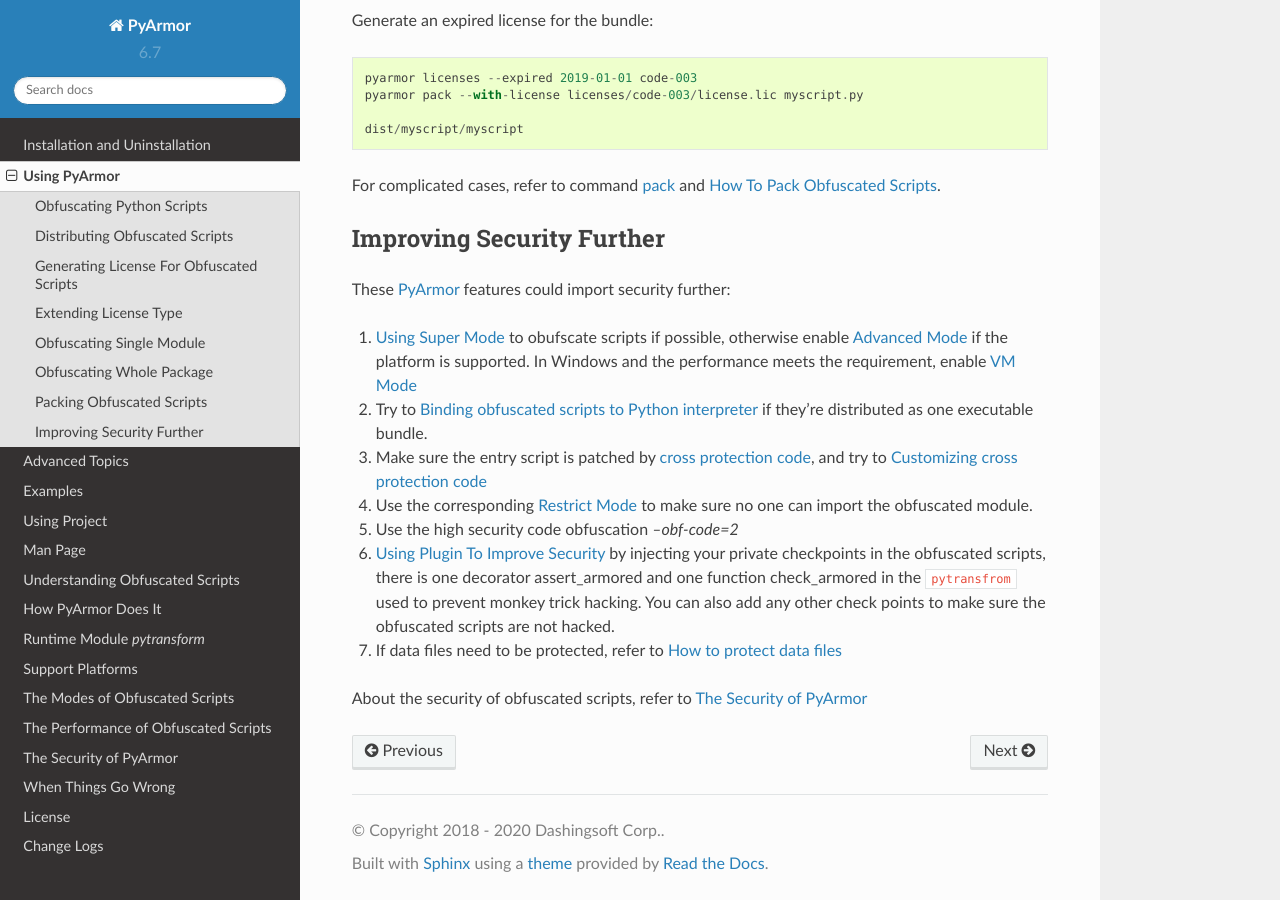
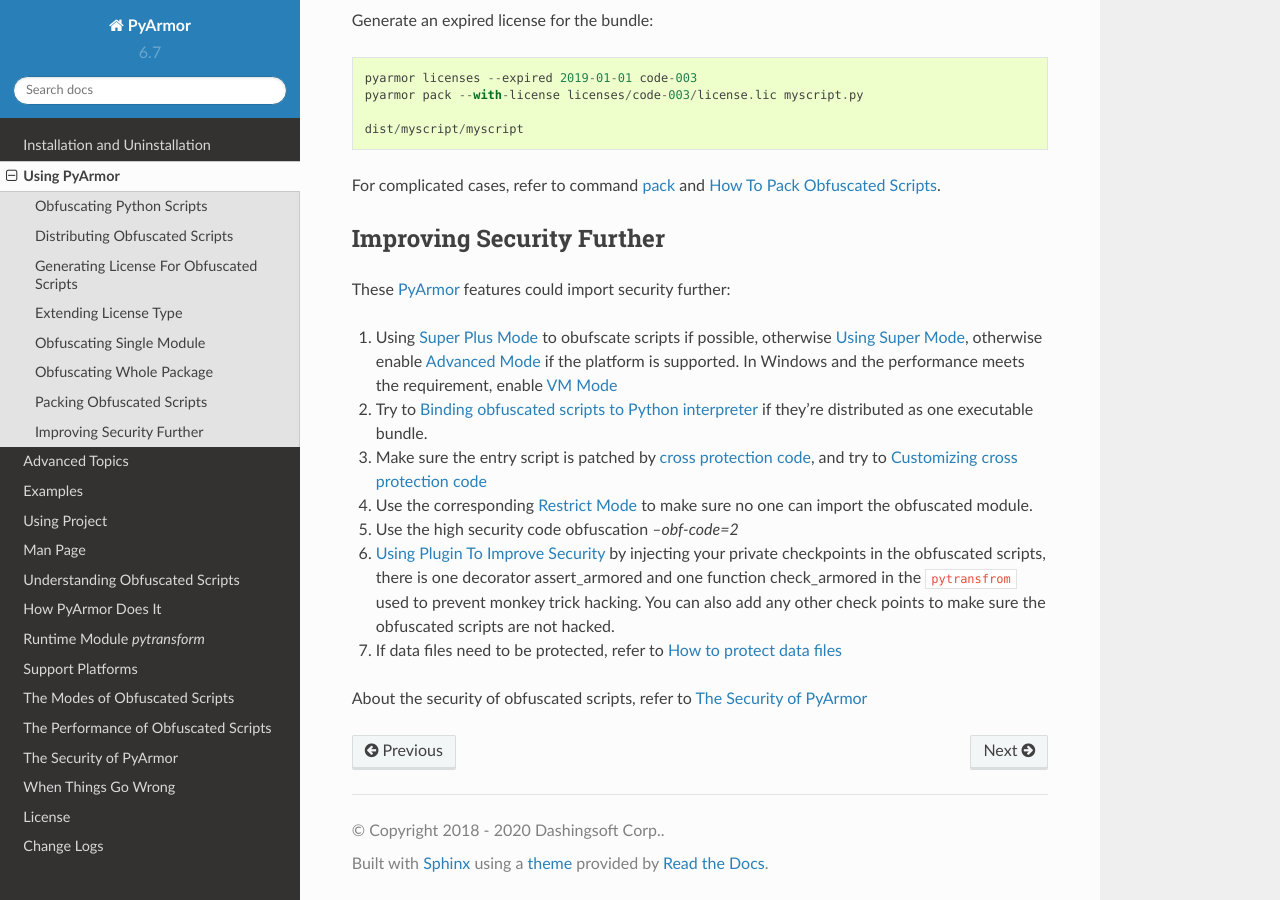
Before and after one commit to dashingsoft/pyarmor, a Sphinx documentation site: the page built from docs/usage.rst, in a window 1280 px wide and 900 px high, scrolled down 4626 px. Built offline with Sphinx 7.4.7 and the Read the Docs theme 2.0.0, drawn with Linux system fonts in a browser that asks for light colours; cross-references to code outside the pages are shown as plain code.

Commit message:
Refine doc

```diff
--- a/docs/usage.rst
+++ b/docs/usage.rst
@@ -211,9 +211,10 @@
 
 These `PyArmor`_ features could import security further:
 
-1. :ref:`Using super mode` to obufscate scripts if possible, otherwise enable
-   :ref:`Advanced Mode` if the platform is supported. In Windows and the
-   performance meets the requirement, enable :ref:`VM Mode`
+1. Using :ref:`Super Plus Mode` to obufscate scripts if possible, otherwise
+   :ref:`Using super mode`, otherwise enable :ref:`Advanced Mode` if the platform
+   is supported. In Windows and the performance meets the requirement, enable
+   :ref:`VM Mode`
 2. Try to :ref:`binding obfuscated scripts to Python interpreter` if they're
    distributed as one executable bundle.
 3. Make sure the entry script is patched by `cross protection code
```
